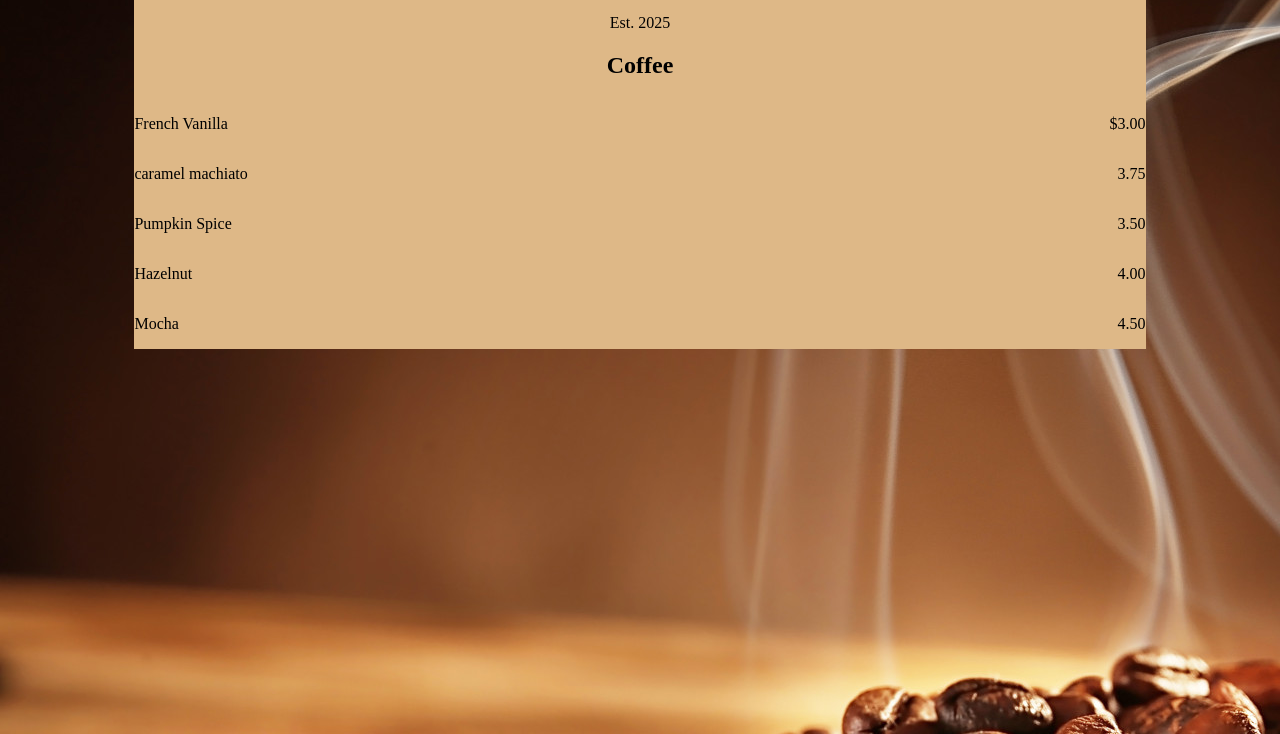
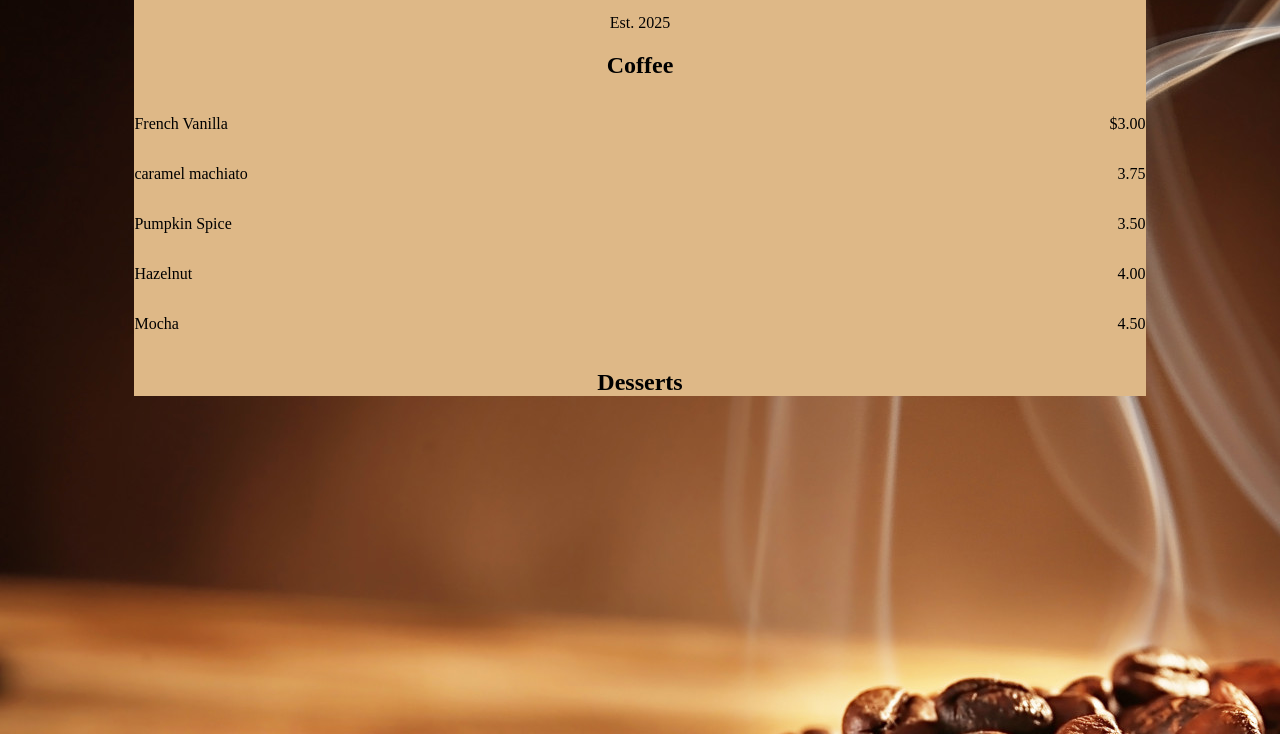
Before and after one commit to KEG520/2025, a plain HTML site: page HTMLCSS/index.html in a window 1280 px wide. Shown: the part 66-800 px from the top of the page. Drawn offline with Linux system fonts and the light colour scheme.

Commit message:
Update index.html

```diff
--- a/HTMLCSS/index.html
+++ b/HTMLCSS/index.html
@@ -46,6 +46,13 @@
                 <p class="flavor">Mocha</p><p class="price">4.50</p>
             </article>
 
+            <section>
+                <h2>Desserts</h2>
+                <article class="item">
+
+                </article>
+            </section>
+
 
         </div>
         <main>
```
